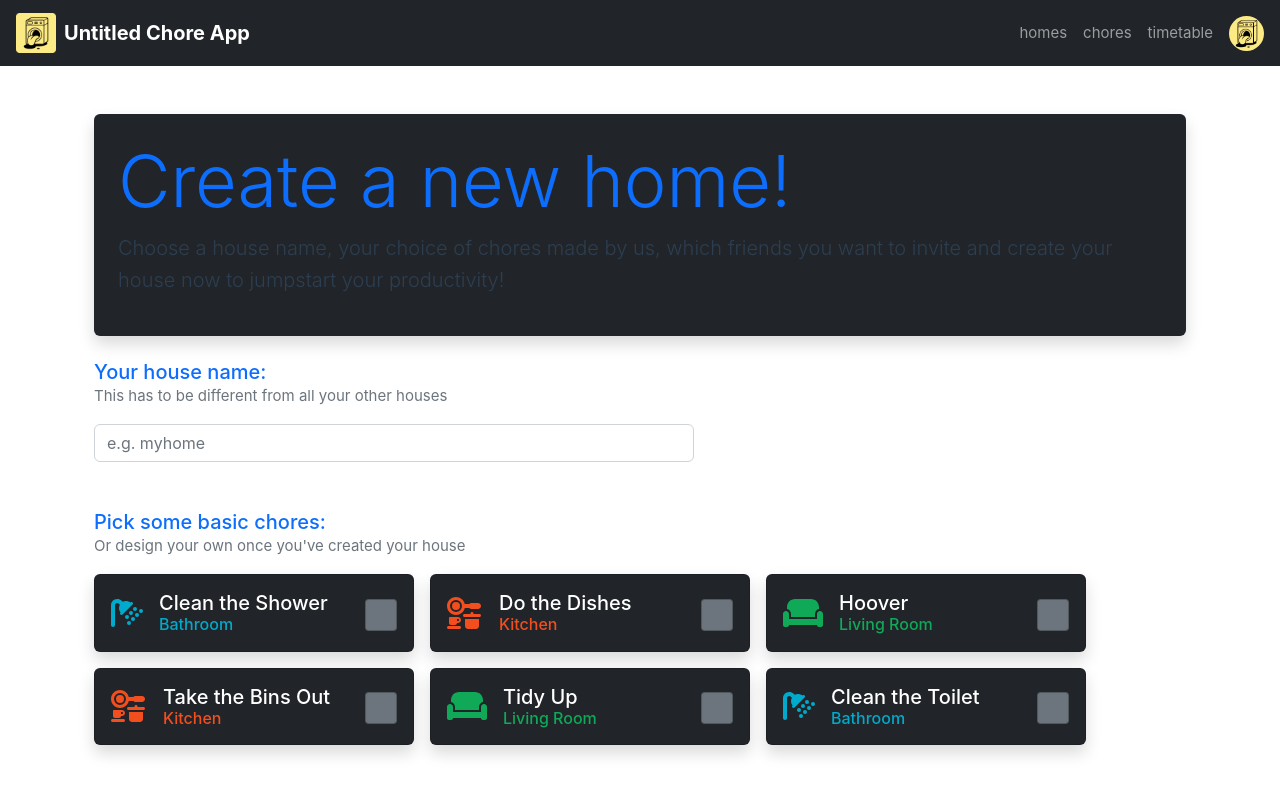
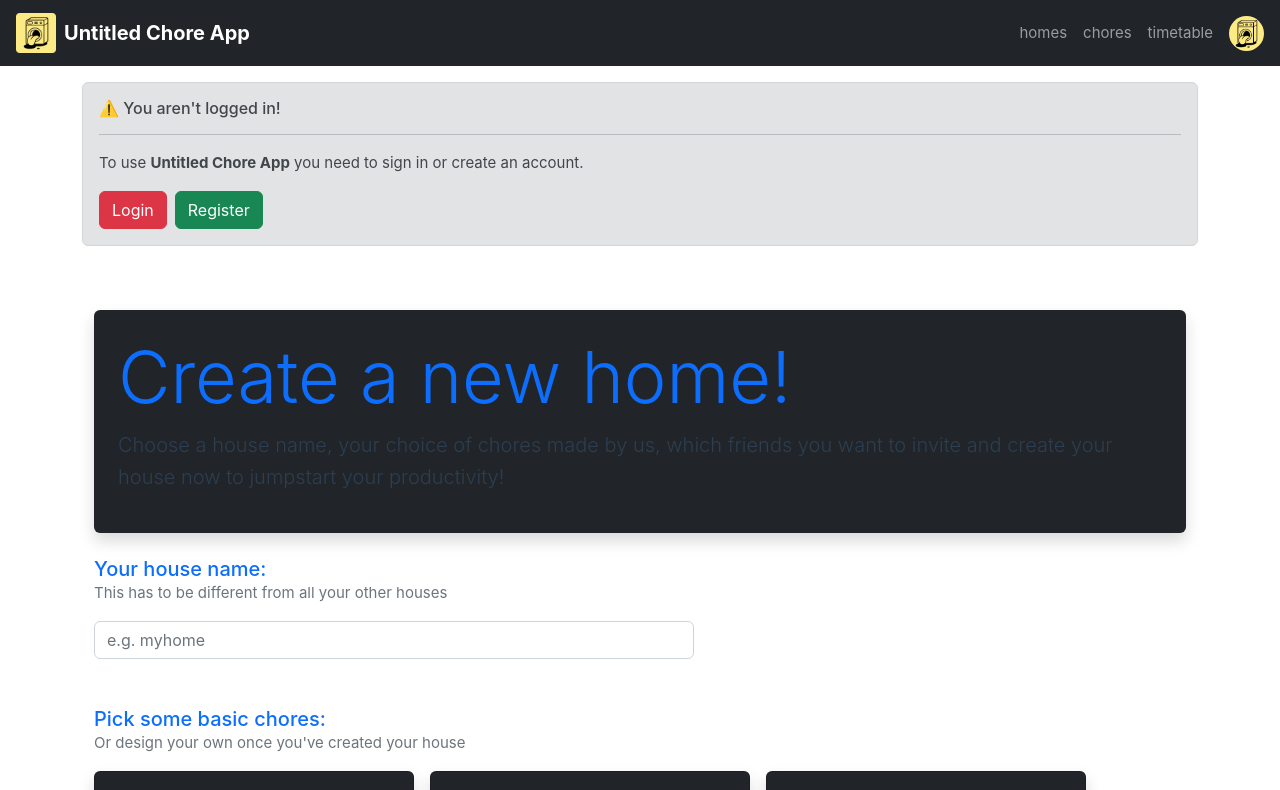
Before and after one commit to t02smith/untitled-chore-app, a Vue app: page /home/create in a window 1280 px wide. Shown: the top 790 px of the page. Built offline with nearby package versions, Linux system fonts and the light colour scheme.

Commit message:
added prompt for user to login if they aren't

```diff
--- a/src/App.vue
+++ b/src/App.vue
@@ -1,14 +1,20 @@
 <script setup>
-import LoginForm from "./components/LoginForm.vue";
 import NavBar from "./components/NavBar.vue";
+import LoginPrompt from "./components/LoginPrompt.vue";
 import { useUserStore } from "./stores/user";
+import { useRoute } from "vue-router";
+import { computed } from "vue";
 
 const user = useUserStore();
+const route = useRoute();
+const path = computed(() => route.path);
 </script>
 
 <template>
   <div>
     <NavBar />
+
+    <LoginPrompt v-if="!user.accessToken && path !== '/login' && path !== '/register'" />
 
     <!-- Displays current route -->
     <router-view></router-view>
--- a/src/components/LoginForm.vue
+++ b/src/components/LoginForm.vue
@@ -1,21 +1,25 @@
 <script setup>
 import { ref } from "vue";
+import { useRouter } from "vue-router";
 import { useUserStore } from "../stores/user";
 
 const user = useUserStore();
+const router = useRouter();
 
 const username = ref("");
 const password = ref("");
 
 async function login() {
   if (username.value.length > 0 && password.value.length > 0) {
-    await user.login(username.value, password.value);
+    const res = await user.login(username.value, password.value);
+
+    if (res) router.back();
   }
 }
 </script>
 
 <template>
-  <form @submit.prevent="login" v-if="user.accessToken.value === null">
+  <form @submit.prevent="login" v-if="!user.accessToken || user.accessToken.value === null">
     <img src="@/assets/logo.png" alt="Image can't be displayed" width="100" height="auto" />
 
     <h1 class="display-6">Sign in</h1>
--- /dev/null
+++ b/src/components/LoginPrompt.vue
@@ -0,0 +1,18 @@
+<template>
+  <div class="container mt-3">
+    <div class="alert alert-secondary">
+      <h6 class="alert-heading">⚠️ You aren't logged in!</h6>
+      <hr />
+      <p>To use <strong>Untitled Chore App</strong> you need to sign in or create an account.</p>
+      <div class="d-flex align-items-center gap-2">
+        <button @click="router.push('/login')" class="btn btn-danger">Login</button>
+        <button @click="router.push('/register')" class="btn btn-success">Register</button>
+      </div>
+    </div>
+  </div>
+</template>
+<script setup>
+import { RouterLink, useRouter } from "vue-router";
+
+const router = useRouter();
+</script>
--- a/src/components/RegisterForm.vue
+++ b/src/components/RegisterForm.vue
@@ -1,5 +1,6 @@
 <script setup>
 import { ref } from "vue";
+import { useRouter } from "vue-router";
 import { useUserStore } from "../stores/user";
 
 const fname = ref("");
@@ -9,81 +10,43 @@ const username = ref("");
 const password = ref("");
 
 const user = useUserStore();
+const router = useRouter();
 
 async function register() {
-  await user.register(
-    username.value,
-    password.value,
-    fname.value,
-    surname.value,
-    email.value
-  );
+  const res = await user.register(username.value, password.value, fname.value, surname.value, email.value);
+
+  if (res) router.back();
 }
 </script>
 
 <template>
   <form @submit.prevent="register">
-    <img
-      src="@/assets/logo.png"
-      alt="Image can't be displayed"
-      width="100"
-      height="auto"
-    />
+    <img src="@/assets/logo.png" alt="Image can't be displayed" width="100" height="auto" />
 
     <h1 class="display-6">Register</h1>
 
     <div class="form-floating mb-3">
-      <input
-        type="text"
-        class="form-control"
-        id="name"
-        placeholder="tc3g20"
-        v-model="fname"
-      />
+      <input type="text" class="form-control" id="name" placeholder="tc3g20" v-model="fname" />
       <label for="name" class="form-label">First name</label>
     </div>
 
     <div class="form-floating mb-3">
-      <input
-        type="text"
-        class="form-control"
-        id="surname"
-        placeholder="tc3g20"
-        v-model="surname"
-      />
+      <input type="text" class="form-control" id="surname" placeholder="tc3g20" v-model="surname" />
       <label for="surname" class="form-label">Surname</label>
     </div>
 
     <div class="form-floating mb-3">
-      <input
-        type="text"
-        class="form-control"
-        id="email"
-        placeholder="tom@gmail.com"
-        v-model="email"
-      />
+      <input type="text" class="form-control" id="email" placeholder="tom@gmail.com" v-model="email" />
       <label for="email" class="form-label">emai</label>
     </div>
 
     <div class="form-floating mb-3">
-      <input
-        type="text"
-        class="form-control"
-        id="username"
-        placeholder="tc3g20"
-        v-model="username"
-      />
+      <input type="text" class="form-control" id="username" placeholder="tc3g20" v-model="username" />
       <label for="username" class="form-label">Username</label>
     </div>
 
     <div class="form-floating mb-3">
-      <input
-        type="password"
-        class="form-control"
-        id="passwd"
-        placeholder="password101"
-        v-model="password"
-      />
+      <input type="password" class="form-control" id="passwd" placeholder="password101" v-model="password" />
       <label for="passwd" class="form-label">Password</label>
     </div>
 
--- a/src/stores/user.js
+++ b/src/stores/user.js
@@ -18,24 +18,36 @@ export const useUserStore = defineStore("users", () => {
   });
 
   async function login(username, password) {
-    const res = await axios.post(`${import.meta.env.VITE_API_BASE}/login`, `username=${username}&password=${password}`);
+    const res = await axios.post(
+      `${import.meta.env.VITE_API_BASE}/login`,
+      `username=${username}&password=${password}`,
+      { validateStatus: () => true }
+    );
 
-    if (res.status !== 201) return;
+    if (res.status !== 201) return false;
 
     accessToken.value = res.data.access_token;
     user.value = res.data.user;
+    return true;
   }
 
   async function register(username, password, firstName, surname, email) {
-    const res = await axios.post(`${import.meta.env.VITE_API_BASE}/register`, {
-      username: username,
-      password: password,
-      first_name: firstName,
-      surname: surname,
-      email: email,
-    });
+    const res = await axios.post(
+      `${import.meta.env.VITE_API_BASE}/register`,
+      {
+        username: username,
+        password: password,
+        first_name: firstName,
+        surname: surname,
+        email: email,
+      },
+      { validateStatus: () => true }
+    );
+
+    if (res.status !== 201) return false;
 
     accessToken.value = res.data.access_token;
+    return true;
   }
 
   return { user, login, accessToken, register };
--- a/src/views/home/HomeDashboard.vue
+++ b/src/views/home/HomeDashboard.vue
@@ -51,8 +51,10 @@ import { ref, onMounted, watch } from "vue";
 import HouseMembers from "../../components/House/HouseMembers.vue";
 import HouseChoreList from "../../components/House/HouseChoreList.vue";
 import { useHomeStore } from "../../stores/home";
+import { useUserStore } from "../../stores/user";
 
 const home = useHomeStore();
+const user = useUserStore();
 
 const userHomes = ref([]);
 
@@ -60,7 +62,10 @@ const chosenHome = ref(null);
 const homeResidents = ref(null);
 const homeTimetable = ref(null);
 
-onMounted(async () => (userHomes.value = await home.getHomes()));
+onMounted(async () => {
+  if (user.accessToken === null) return;
+  userHomes.value = await home.getHomes();
+});
 
 watch(userHomes, () => {
   if (userHomes.value === null || userHomes.value.length === 0) return;
```
